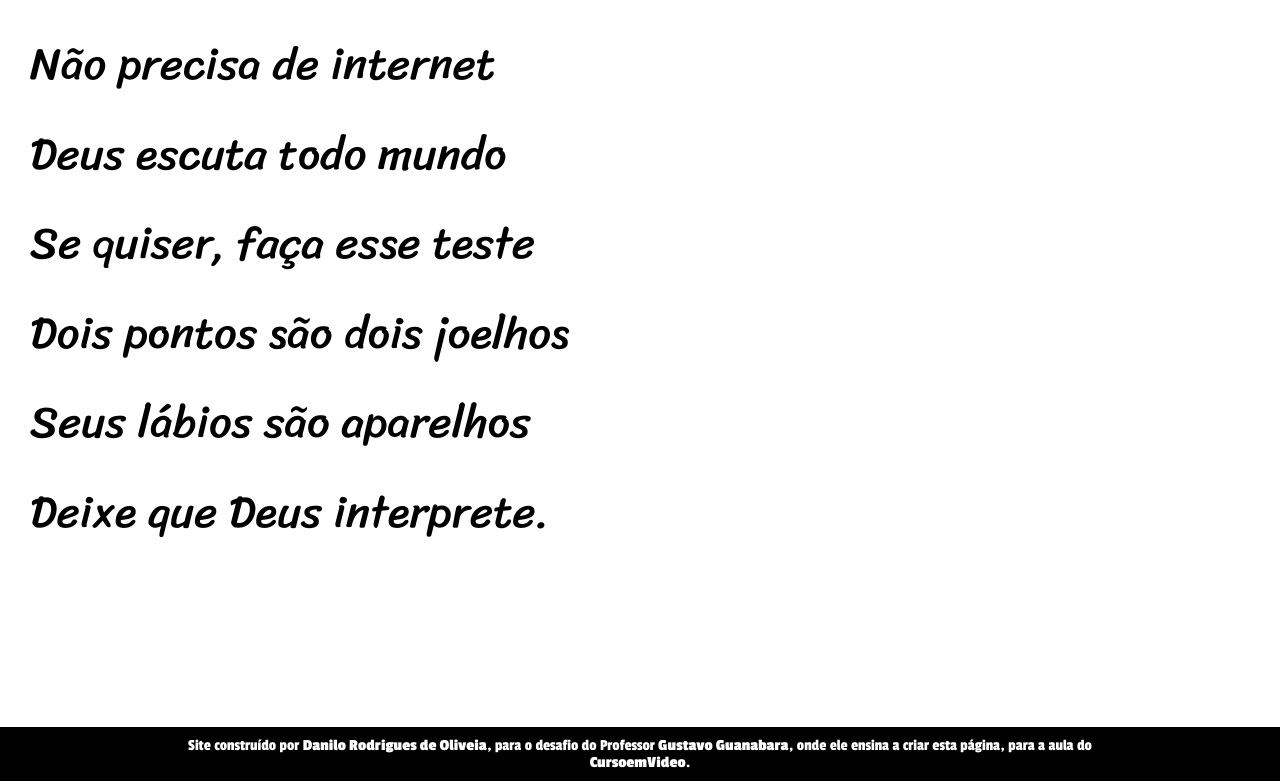
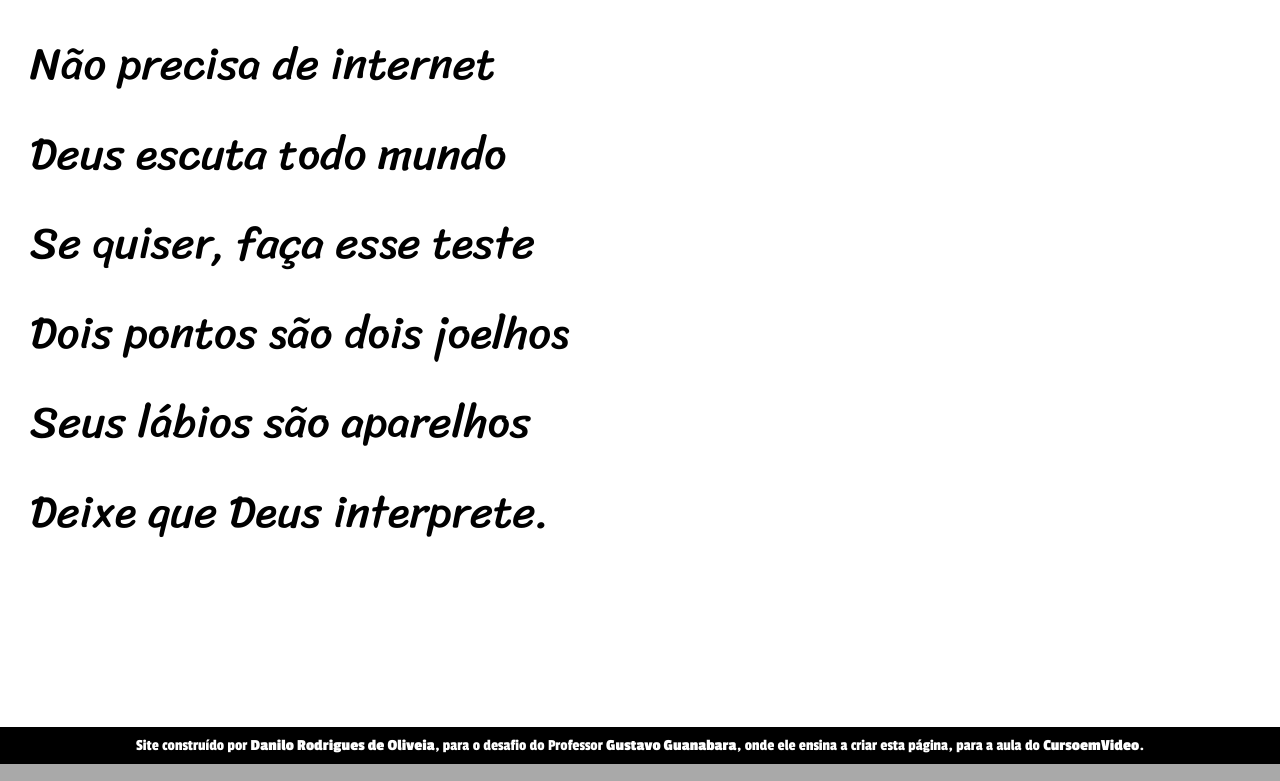
Before and after one commit to danilo-rodrigues38/projeto-cordel, a plain HTML site: page index.html in a window 1280 px wide. Shown: the part 5189-5970 px from the top of the page. Drawn offline with Linux system fonts and the light colour scheme.

Commit message:
Atualizado do footer

```diff
--- a/css/style.css
+++ b/css/style.css
@@ -95,6 +95,6 @@ section#img02 {
 footer {
     background-color: black;
     color: white;
-    padding: 10px 150px;
+    padding: 10px 50px;
     text-align: center;
 }
```
